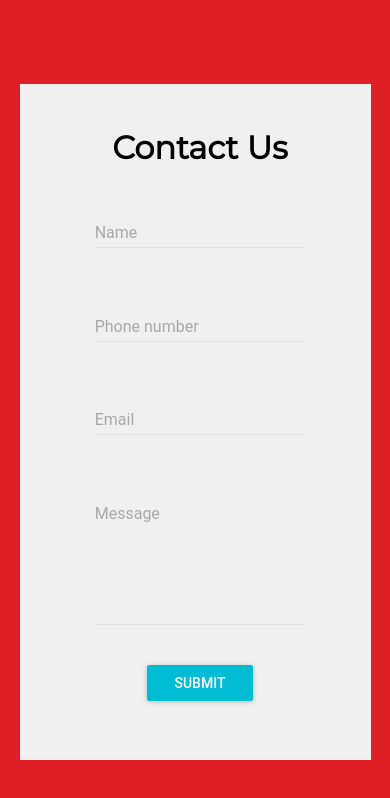
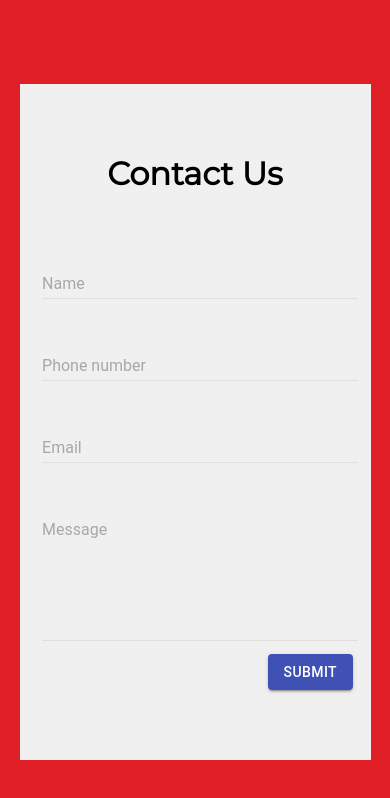
Before and after one commit to jain-kushal/contactusform, a React (Create React App) app: page / in a window 390 px wide. Shown: the top 798 px of the page. Built offline with nearby package versions, Linux system fonts and the light colour scheme.

Commit message:
aws s3 deploy

```diff
--- a/src/assets/stylesheets/Form.css
+++ b/src/assets/stylesheets/Form.css
@@ -11,6 +11,11 @@
 	align-items: center;
 	flex-wrap: wrap;
 }
+@media (max-width: 560px) {
+	.Form {
+		width: 90%;
+	}
+}
 
 .Form-TextField {
 	margin: 5px;
@@ -18,6 +23,9 @@
 }
 
 .Form-submitButton {
-	margin: 15px auto;
-	width: 50%;
+	float: right;
 }
+
+.Form i {
+	font-size: 5em;
+}
--- a/src/components/form.js
+++ b/src/components/form.js
@@ -1,7 +1,8 @@
 import React, { Component } from 'react';
 import MuiThemeProvider from 'material-ui/styles/MuiThemeProvider';
 import TextField from 'material-ui/TextField';
-import RaisedButton from 'material-ui/RaisedButton';
+import Button from '@material-ui/core/Button';
+
 import '../assets/stylesheets/Form.css';
 
 export class Form extends Component {
@@ -34,6 +35,7 @@ export class Form extends Component {
 				<h1>Contact Us</h1>
 				<MuiThemeProvider>
 					<React.Fragment>
+						<form onSubmit={this.handleSubmit}>
 							<TextField
 								required
 								fullWidth
@@ -51,6 +53,7 @@ export class Form extends Component {
 								onChange={this.handleChange}
 								name="phone"
 								className="Form-TextField"
+								type="tel"
 							/>
 							<TextField
 								required
@@ -73,12 +76,10 @@ export class Form extends Component {
 								name="message"
 								className="Form-TextField Message"
 							/>
-						<RaisedButton
-							label="Submit"
-							primary={true}
-							onClick={this.handleSubmit}
-							className="Form-submitButton"
-						/>
+							<Button variant="contained" color="primary" type="submit" className="Form-submitButton">
+								Submit
+							</Button>
+						</form>
 					</React.Fragment>
 				</MuiThemeProvider>
 			</div>
@@ -88,8 +89,9 @@ export class Form extends Component {
 	render() {
 		if (this.state.submit) {
 			return (
-				<div className="Form Form-HandleSubmit">
+				<div className="Form">
 					<h1>Thank you for your response.</h1>
+					<i class="lni-phone" />
 					<h2>Our representative will contact you shortly.</h2>
 				</div>
 			);
```
Also changed, not shown: package.json (+3 -10 lines), 1 other file (tests, documents, lock files or other folders). Lines whose indentation alone changed are shown as unchanged.
